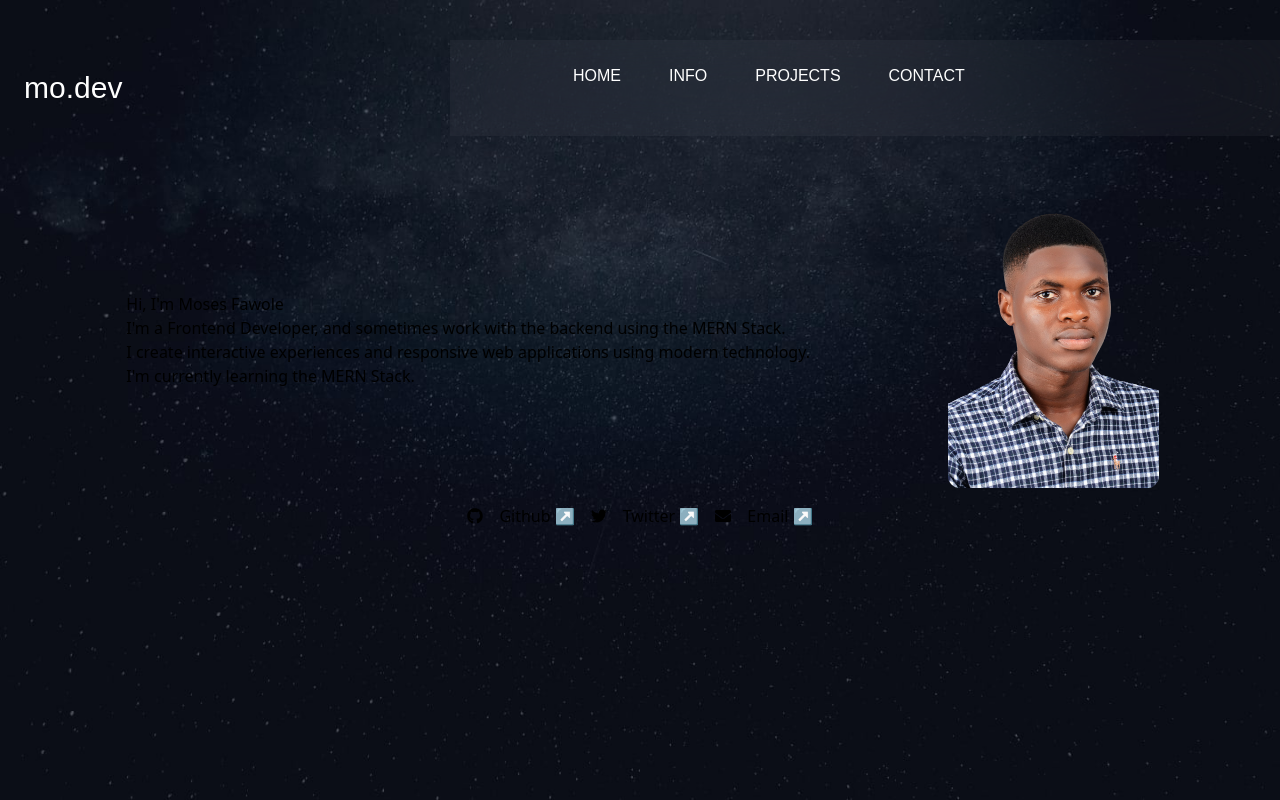
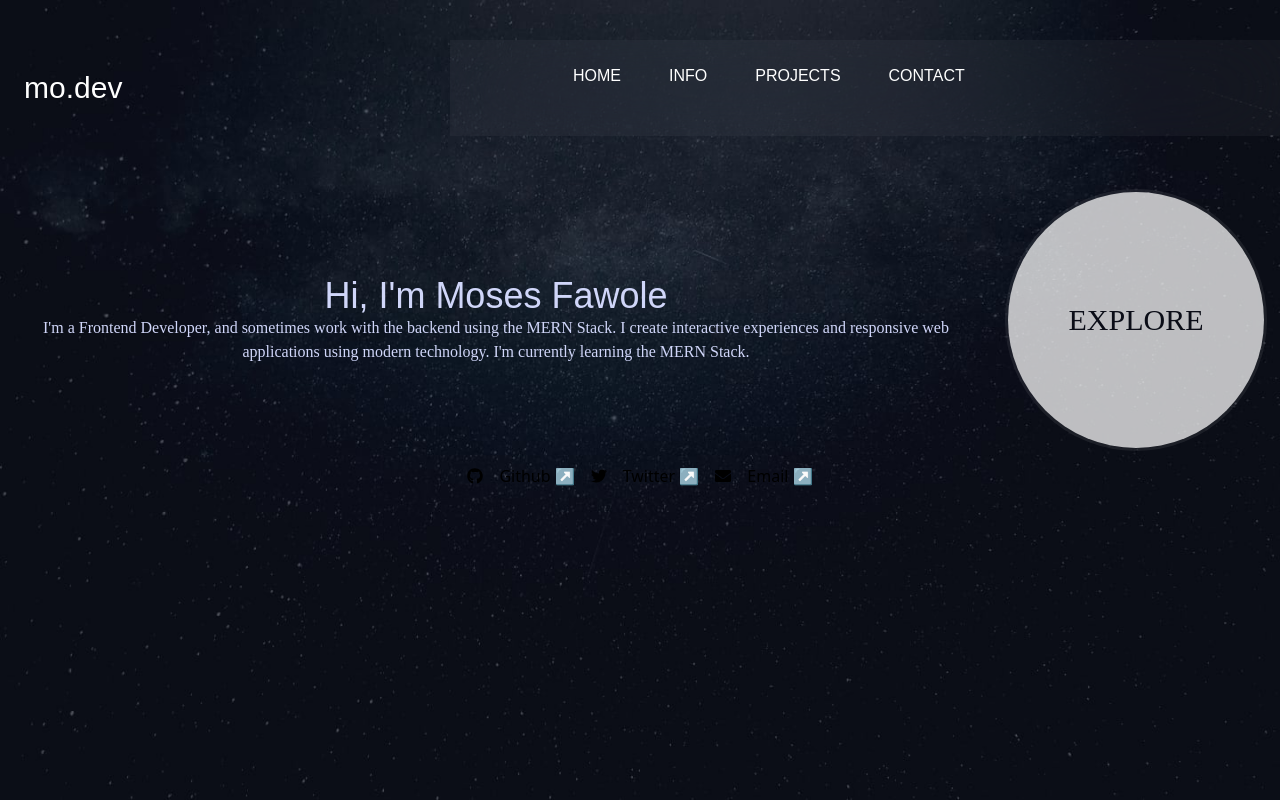
Before and after one commit to mosesfawole/portfolio, a React (Create React App) app: page / in a window 1280 px wide. Built offline with nearby package versions, Linux system fonts and the light colour scheme.

Commit message:
initial hero design

```diff
--- a/src/components/Header.jsx
+++ b/src/components/Header.jsx
@@ -76,10 +76,7 @@ const Header = () => {
                 : "hidden"
             }
           >
-            <span
-              className="flex justify-end flex text-3xl"
-              onClick={closeMenu}
-            >
+            <span className="flex justify-end  text-3xl" onClick={closeMenu}>
               <MdClose />
             </span>
             <ul className="flex flex-col uppercase gap-8 mt-16   text-white text-base font-barlow   ">
--- a/src/components/HeroText.jsx
+++ b/src/components/HeroText.jsx
@@ -20,30 +20,31 @@ const HeroText = () => {
   };
 
   return (
-    <div className="flex md:flex-row-reverse flex-col gap-8  items-center p-4">
-      <div className="flex justify-center items-center">
-        <img
-          loading="lazy"
-          src={Avi}
-          alt=""
-          className="w-1/2 h-1/2 rounded-xl"
-        />
+    <div className="flex md:flex-row flex-col gap-8 justify-around  items-center p-4">
+      <div className="">
+        {/* <div className="">
+          <img loading="lazy" src={Avi} alt="" className=" rounded-xl" />
+        </div> */}
+        <div className="text-center">
+          <h1 className="text-xl font-barlow  md:text-4xl text-[#D0D6F9]">
+            Hi, I'm Moses Fawole
+          </h1>
+          <h2 className="font-bellefair  text-[#D0D6F9] ">
+            I'm a Frontend Developer, and sometimes work with the backend using
+            the MERN Stack. I create interactive experiences and responsive web
+            applications using modern technology. I'm currently learning the
+            MERN Stack.
+          </h2>
+        </div>
       </div>
-      <div className="">
-        <h1 className="">Hi, I'm Moses Fawole</h1>
-        <h2 className=" ">
-          I'm a <span className=" ">Frontend Developer</span>, and sometimes
-          work with the <span className="">backend </span> using
-          <span className=""> the MERN Stack. </span>
-        </h2>
-        <p className="">
-          I create <span className="">interactive experiences</span> and{" "}
-          <span className="">responsive</span> web applications using modern
-          technology.
-          <br /> I'm <span className="">currently learning </span>
-          the MERN Stack.
-          <br />
-        </p>
+      <div className="flex ">
+        <Link to="/projects">
+          <button className="animate-pulse transition-all delay-150 ease-in-out bg-white w-36 h-36 md:w-64 md:h-64 rounded-full outline  hover:outline-[40px] outline-[#ffffff19]    ">
+            <p className="font-bellefair uppercase text-[#0B0D17] text-xl md:text-3xl leading-5">
+              Explore
+            </p>
+          </button>
+        </Link>
       </div>
     </div>
   );
```
